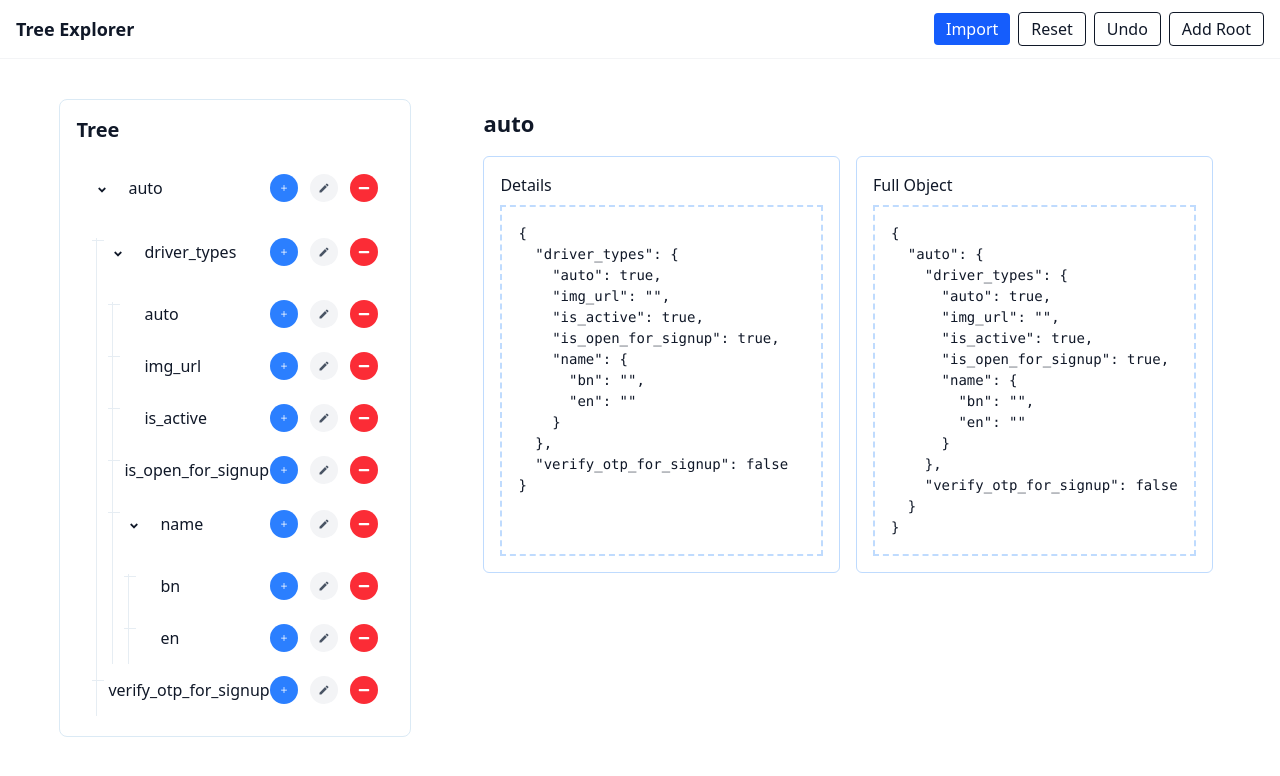
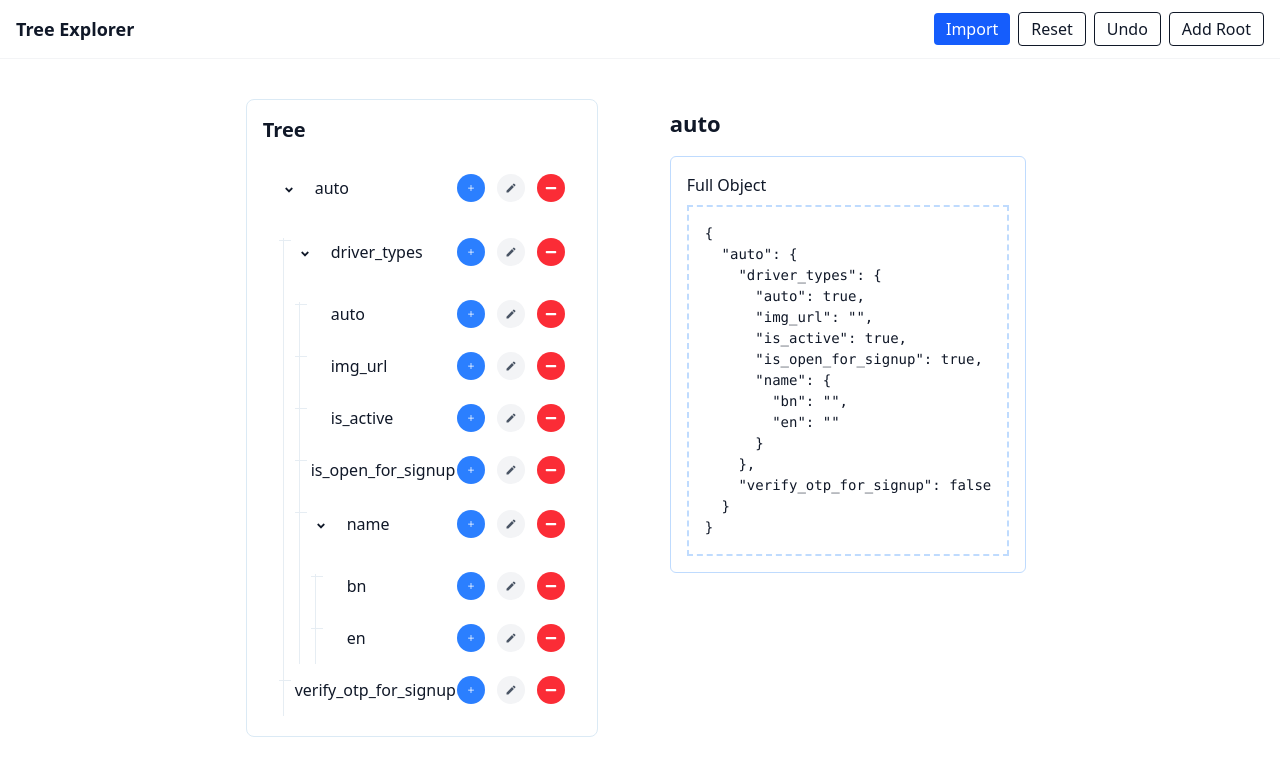
Before and after one commit to HasnathAhmedTamim/tree-explore-task, a React (Vite) app: page / in a window 1280 px wide. Shown: the top 776 px of the page. Built offline with nearby package versions, Linux system fonts and the light colour scheme.

Commit message:
refactor(ui): show only Full Object panel in main viewport (remove Details)

```diff
--- a/src/App.jsx
+++ b/src/App.jsx
@@ -297,18 +297,10 @@ export default function App() {
         </div>
 
         <div className="max-w-5xl mx-auto w-full">
-          <div className="grid grid-cols-1 md:grid-cols-2 gap-4">
-            <div className="panel-wrapper flex flex-col min-h-[40vh]">
-              <h3 className="mb-2 font-medium">Details</h3>
-              <div className="dashed-panel flex-1 overflow-auto p-4">
-                <JSONView data={getValueAtPath(data, selectedPath) ?? {}} />
-              </div>
-            </div>
-            <div className="panel-wrapper flex flex-col min-h-[40vh]">
-              <h3 className="mb-2 font-medium">Full Object</h3>
-              <div className="dashed-panel flex-1 overflow-auto p-4">
-                <JSONView data={data} />
-              </div>
+          <div className="panel-wrapper flex flex-col min-h-[40vh]">
+            <h3 className="mb-2 font-medium">Full Object</h3>
+            <div className="dashed-panel flex-1 overflow-auto p-4">
+              <JSONView data={data} />
             </div>
           </div>
         </div>
```
